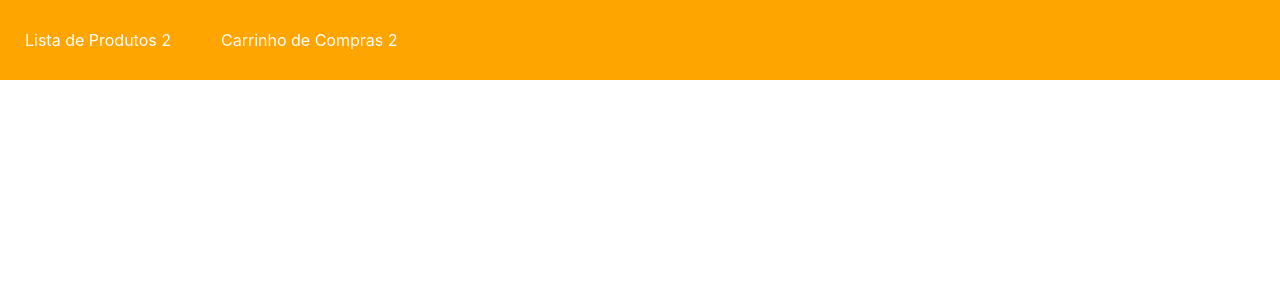
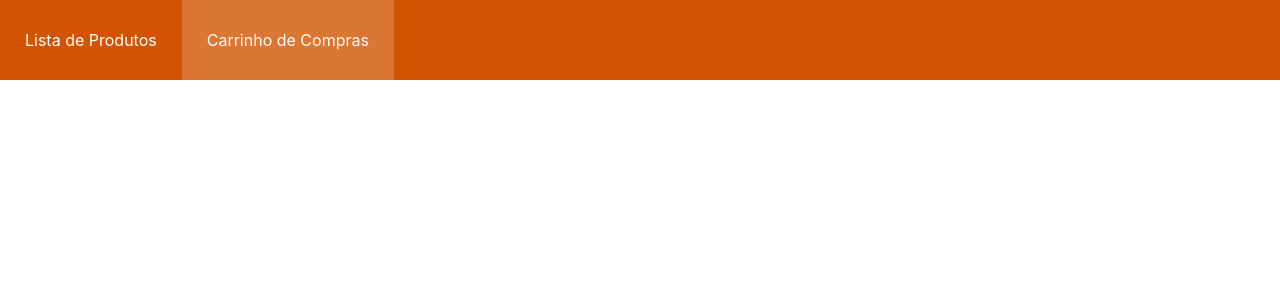
Before and after one commit to karlissonJR/hortifruti, a React (Create React App) app: page /shopping_cart in a window 1280 px wide. Shown: the top 300 px of the page. Built offline with nearby package versions, Linux system fonts and the light colour scheme.

Commit message:
add componentes com styled-components

```diff
--- a/src/components/Header/index.js
+++ b/src/components/Header/index.js
@@ -1,16 +1,18 @@
 import { Link } from 'react-router-dom'
+
+import { ProductListLink, ShoppingCartLink } from '../HeadersLink'
 
 import './styles.css'
 
 function Header(props) {
     return (
         <div className="header">
-            <div className="productListLink">
-                <Link to="/" className="link">Lista de Produtos {props.menu}</Link>
-            </div>
-            <div className="shoppingCartLink">
-                <Link to="/shopping_cart" className="link">Carrinho de Compras {props.menu}</Link>
-            </div>
+            <ProductListLink menu={props.menu}>
+                <Link to="/" className="link">Lista de Produtos</Link>
+            </ProductListLink>
+            <ShoppingCartLink menu={props.menu}>
+                <Link to="/shopping_cart" className="link">Carrinho de Compras</Link>
+            </ShoppingCartLink>
         </div>
     )
 }
--- a/src/components/Header/styles.css
+++ b/src/components/Header/styles.css
@@ -1,6 +1,6 @@
 .header {
     top: 0;
-    background-color: orange;
+    background-color: #D35400;
     position: fixed;
     height: 10%;
     max-height: 100px;
@@ -13,17 +13,3 @@
     color: white;
     text-decoration: none;
 }
-
-.productListLink {
-    height: 100%;
-    display: flex;
-    align-items: center;
-    padding: 0 25px;
-}
-
-.shoppingCartLink {
-    height: 100%;
-    display: flex;
-    align-items: center;
-    padding: 0 25px;
-}
--- /dev/null
+++ b/src/components/HeadersLink/index.js
@@ -0,0 +1,23 @@
+import styled, { css } from 'styled-components'
+
+export const ProductListLink = styled.div`
+    height: 100%;
+    display: flex;
+    align-items: center;
+    padding: 0 25px;
+
+    ${props => props.menu === '1' && css`
+        background-color: #DC7633;
+  `}
+`
+
+export const ShoppingCartLink = styled.div`
+    height: 100%;
+    display: flex;
+    align-items: center;
+    padding: 0 25px;
+
+    ${props => props.menu === '2' && css`
+        background-color: #DC7633;
+  `}
+`
```
